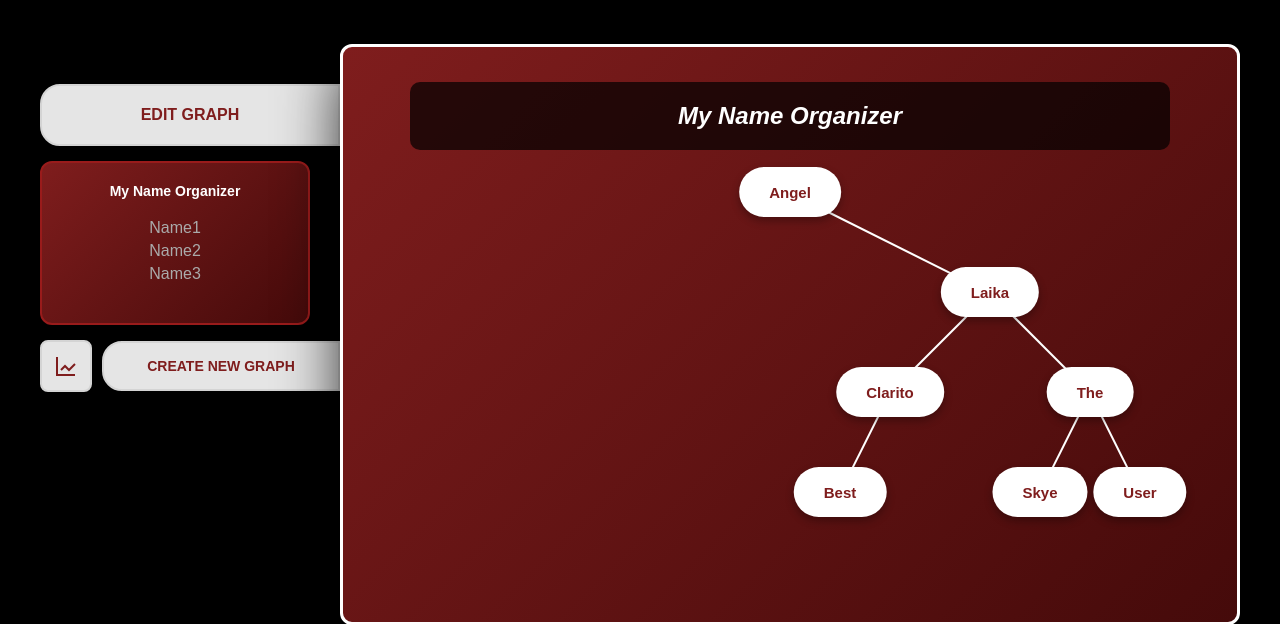
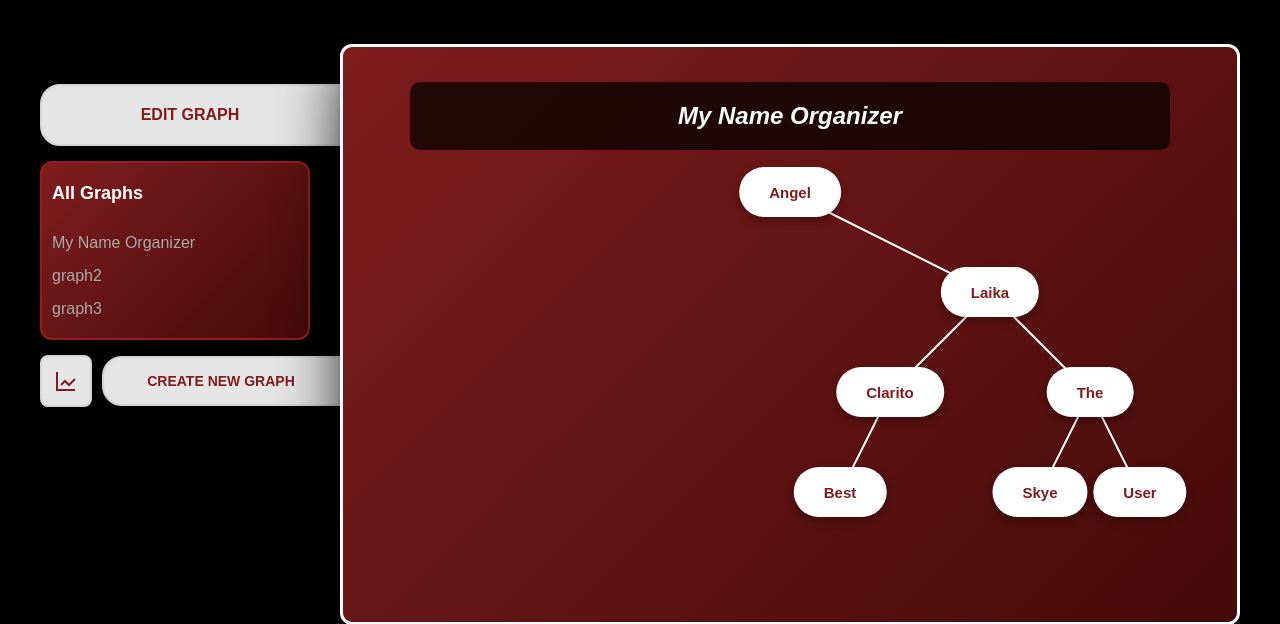
Before and after one commit to Rotten120/DSA_Group_Project, a Flask app: page /binary-search-tree in a window 1280 px wide. Shown: the part 74-698 px from the top of the page. Run offline with Flask 3, Linux system fonts and the light colour scheme.

Commit message:
Add: Graph List and Graph list elements in in css/binary-search-tree/sidebar.css and  components/binary-search-tree/sidebar.html

```diff
--- a/static/css/binary-search-tree/sidebar.css
+++ b/static/css/binary-search-tree/sidebar.css
@@ -133,6 +133,35 @@
     margin-top: 20px;
 }
 
+#graph-list-organizer {
+    width: 100%;
+    display: flex;
+    flex-direction: column;
+    align-items: flex-start;
+    text-align: left;
+    gap: 15px;
+    color: white;
+}
+.graph-list-title {
+    color: white;
+    font-size: 18px;
+    font-weight: bold;
+    margin-bottom: 10px;
+    padding-bottom: 5px;
+    width: 100%;
+}
+
+.graph-list-item {
+    width: 100%;
+    display: flex;
+    justify-content: space-between;
+    align-items: left;
+    font-size: 16px;
+    color: #AAAAAA;
+    cursor: pointer;
+}
+
+
 .create-button-container {
     display: flex;
     gap: 10px;
--- a/templates/components/binary-search-tree/sidebar.html
+++ b/templates/components/binary-search-tree/sidebar.html
@@ -1,6 +1,7 @@
 <div class="left-sidebar">
     <div class="edit-button">EDIT GRAPH</div>
 
+    <!-- INITIAL -->
     <div class="saved-graph-box" >
         <div id="noSavedGraph" style="display:none;">  <!-- REMOVE style="display:none;" to see NO SAVE GRAPH -->
             <div class="graph-icon">
@@ -12,6 +13,7 @@
             <div class="saved-graph-text">NO SAVED GRAPH</div>
         </div>
 
+        <!-- LIST EDITOR -->
         <div id="node-listOrganizer" style="display:none; width: 100%; flex-direction: column;">   <!-- CHANGE style="display:flex; to style="display:none;-->
 
             <div class="name-organizer-top" style="display:flex; justify-content:space-between; width:100%;">
@@ -35,7 +37,8 @@
 
         </div>
 
-    <div id="node-listOrganizer_OutsideBox" style="display:flex; flex-direction: column; align-items: center;"> <!-- CHANGE style="display:flex; to style="display:none;-->
+    <!-- NODE LIST -->
+    <div id="node-listOrganizer_OutsideBox" style="display:none; flex-direction: column; align-items: center;"> <!-- CHANGE style="display:flex; to style="display:none;-->
         <div class="graph-name" id="graphTitle_Outside" style="margin-top: 10px; margin-bottom: 5px;">
 
             My Name Organizer
@@ -48,7 +51,23 @@
         </div>
     </div>
 
+    <!--GRAPH LIST -->
+    <div id="graph-list-organizer" style="display:flex; width: 100%; flex-direction: column;">
+         <div class="graph-list-title">All Graphs</div>
+
+        <div class="graph-list-item">
+            <span>My Name Organizer</span>
+        </div>
+
+        <div class="graph-list-item">
+            <span>graph2</span>
+        </div>
+
+        <div class="graph-list-item">
+            <span>graph3</span>
+        </div>
     </div>
+</div>
 
     <div class="create-button-container">
         <div class="create-icon">
```
